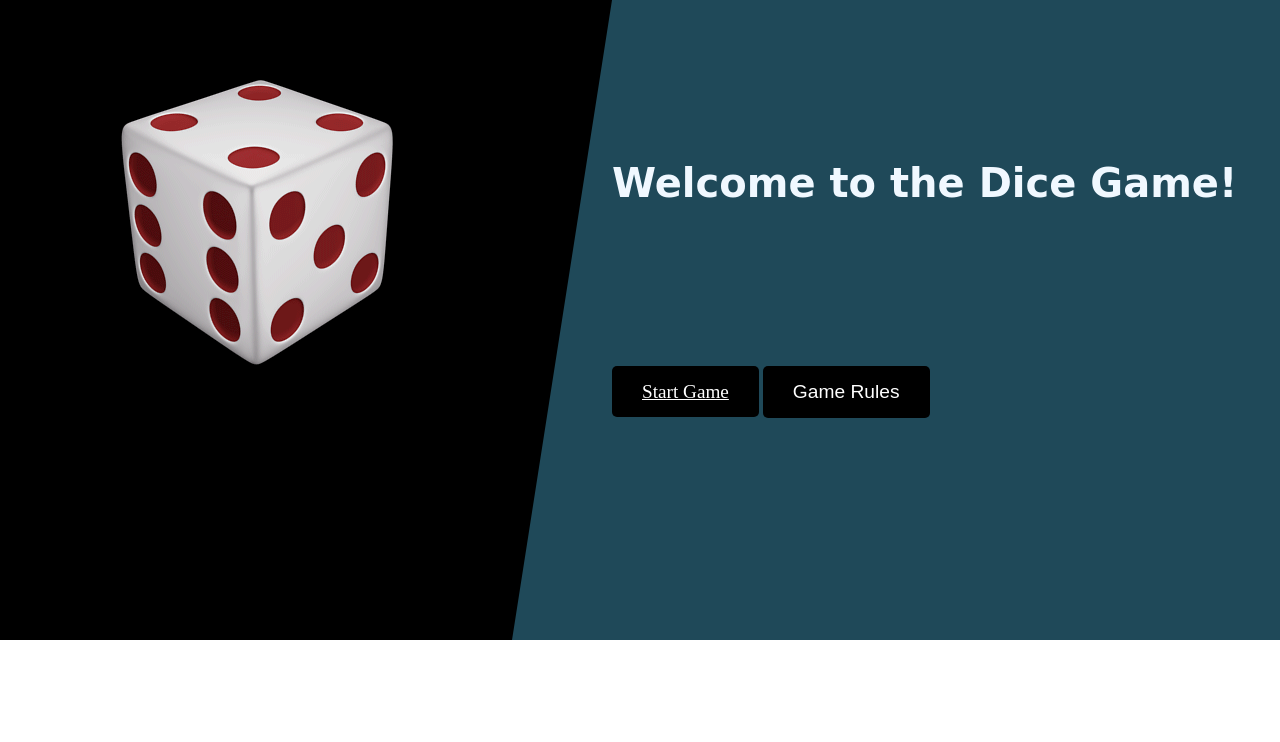
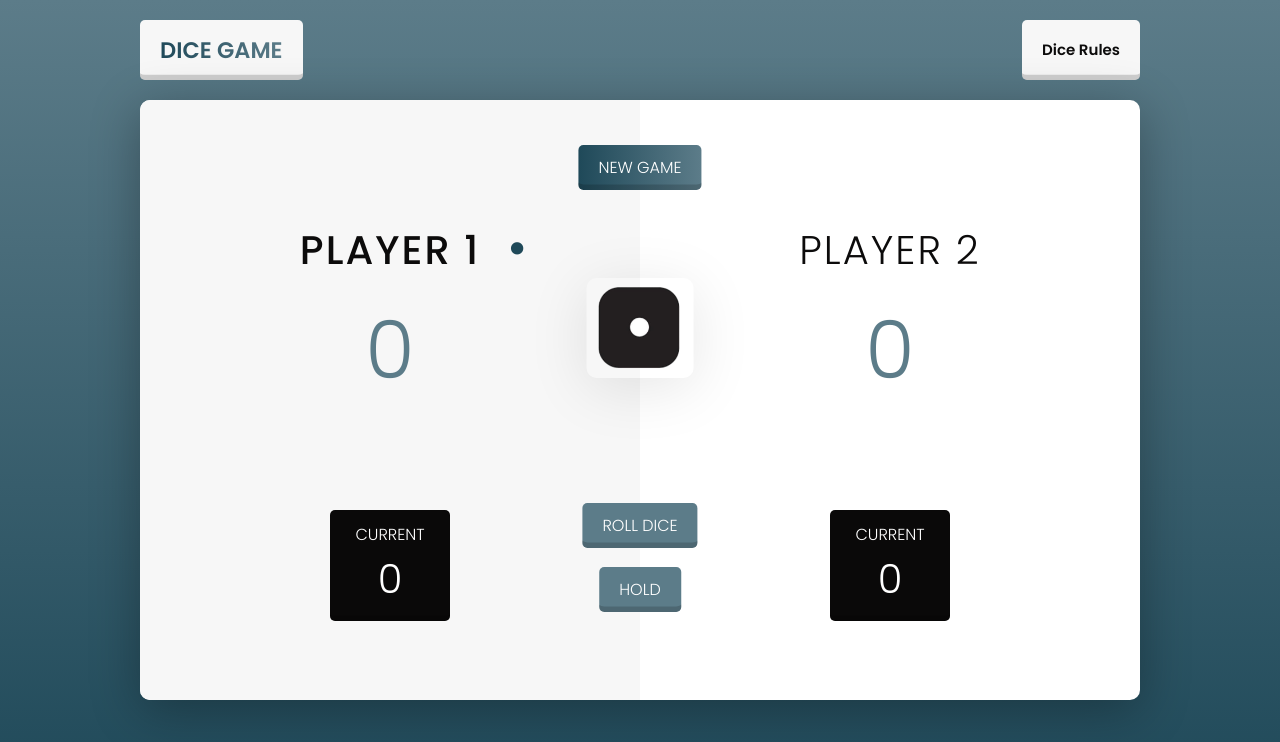
Before and after one commit to prospersibanda/Dice-Game-Group-Project, a plain HTML site: page index.html in a window 1280 px wide. Drawn offline with Linux system fonts and the light colour scheme.

Commit message:
udtaed files

```diff
--- a/index.html
+++ b/index.html
@@ -2,20 +2,62 @@
 <html lang="en">
     <head>
         <meta charset="UTF-8">
-    <meta name="viewport" content="width=device-width, initial-scale=1.0">
+        <link href="https://fonts.googleapis.com/css?family=Poppins:300,400,500,600" rel="stylesheet">
+        <link type="text/css" rel="stylesheet" href="style.css">
         <title>Dice Game</title>
-    <link rel="stylesheet" href="index.css">
     </head>
+
     <body>
-    <div class="content">
-        <div class="container">
-            <img src="./images/3658d834-f8f6-42c7-a9f4-7bca9236b2e5.gif" class="game-image">
+        <nav>
+            <div class="logo"><h1>DICE GAME</h1></div>
+            <div class="rules">Dice Rules</div>
+
+            <div id="simpleModal" class="modal">
+                <div class="modal-content">
+                    <div class="modal-header">
+                            <div class="closeBtn">&times;</div>
+                            <h2>Dice Rules</h2>
                     </div>
-        <div class="diagonal">
-            <h1>Welcome to the Dice Game!</h1>
-            <a class="start-button" href="dice.html">Start Game</a>
-            <button class="rules-button">Game Rules</button>
+                    <ul>
+                        <li> Two players will take turn on rolling the dice
+                        <li> In each turn, a player rolls a dice as many times as he whishes. Each result get added to his ROUND score. </li>
+                        <li> BUT, if the player rolls a 1, all his ROUND score gets lost. After that, it's the next player's turn. </li>
+                        <li> The player can choose to 'Hold', which adds to their score. The next player gets a turn . </li>
+                        <li> The first player to reach 50 points on the score wins the game. </li>
+                    </ul>
                 </div>
             </div>
+
+        </nav>
+        <div class="clr"></div>
+
+        <div class="wrapper clearfix">
+            <div class="player-0-panel active">
+                <div class="player-name" id="name-0">Player 1</div>
+                <div class="player-score" id="score-0">43</div>
+                <div class="player-current-box">
+                    <div class="player-current-label">Current</div>
+                    <div class="player-current-score" id="current-0">11</div>
+                </div>
+            </div>
+
+            <div class="player-1-panel">
+                <div class="player-name" id="name-1">Player 2</div>
+                <div class="player-score" id="score-1">41</div>
+                <div class="player-current-box">
+                    <div class="player-current-label">Current</div>
+                    <div class="player-current-score" id="current-1">0</div>
+                </div>
+            </div>
+
+            <button class="btn-new"><i class="ion-ios-plus-outline"></i>New game</button>
+            <button class="btn-roll"><i class="ion-ios-loop"></i>Roll dice</button>
+            <button class="btn-hold"><i class="ion-ios-download-outline"></i>Hold</button>
+
+            <img src="images/dice-1.png" alt="Dice" class="dice">
+        </div>
+
+
+        <script src="main.js"></script>
     </body>
 </html>
```
Also changed, not shown: dice.html (deleted, +0 -63 lines). Lines whose indentation alone changed are shown as unchanged.
